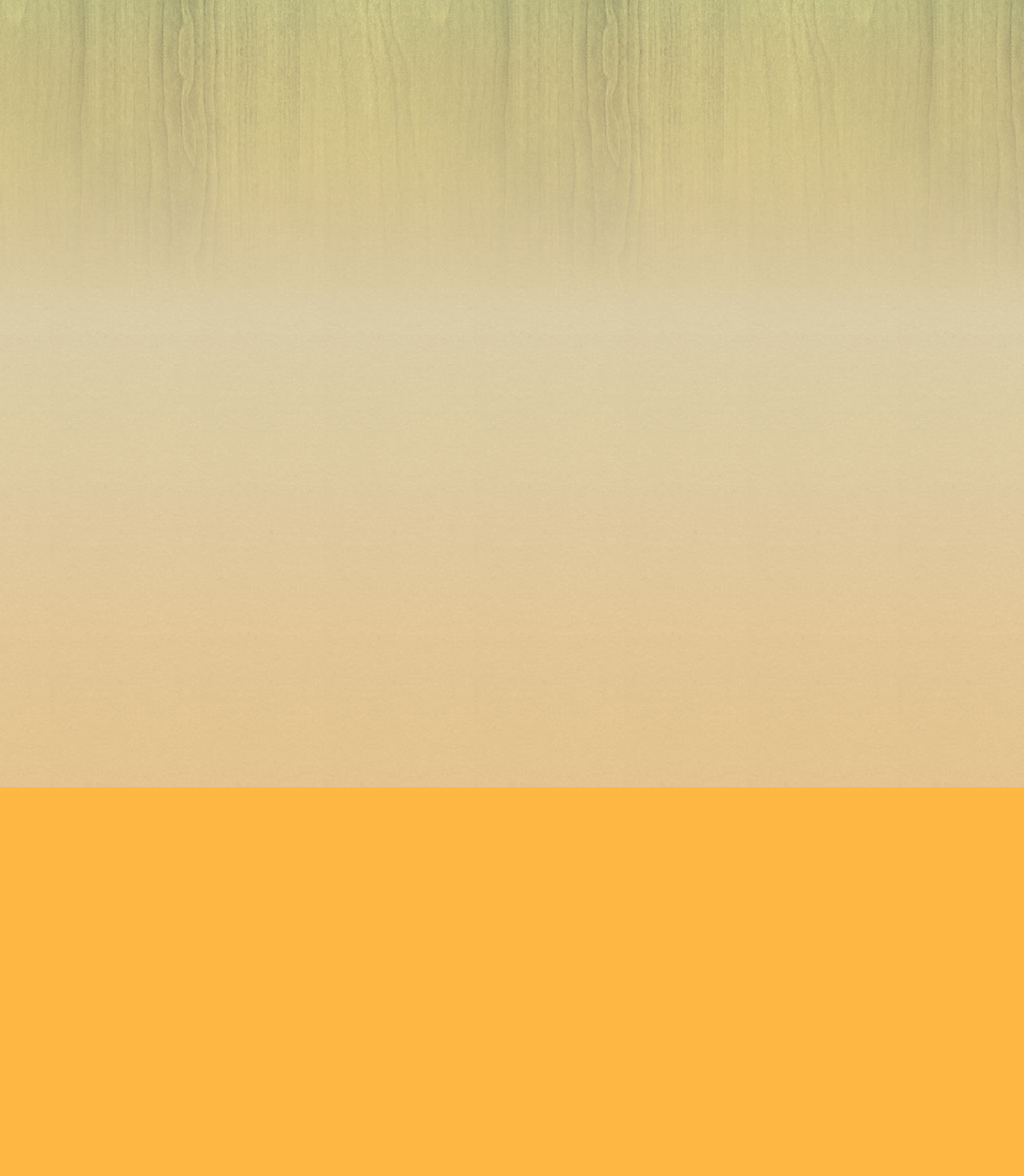
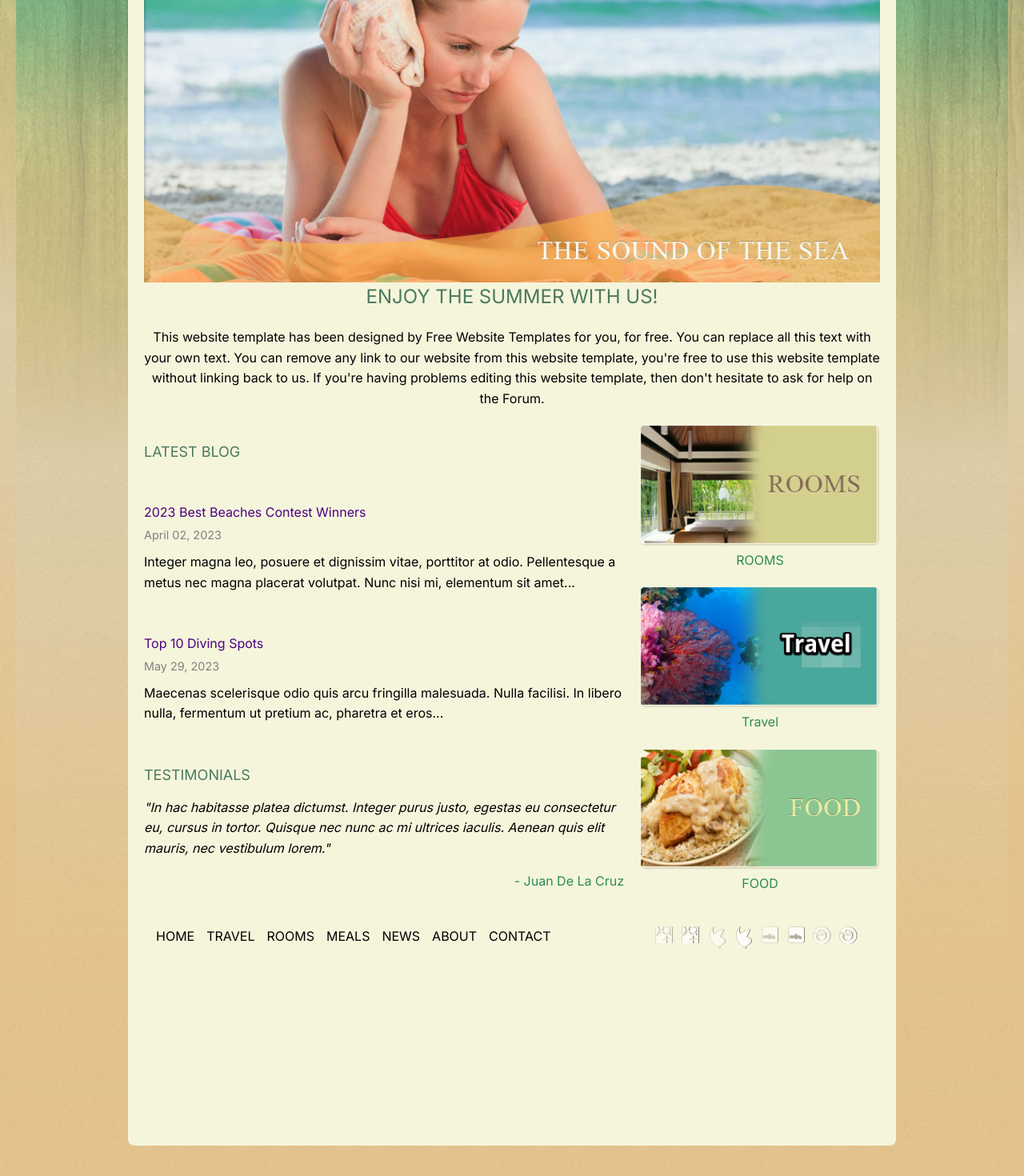
Before and after one commit to chibielora/snhu-capstone, a Next.js app in the folder client/: page / in a window 1280 px wide. Shown: the part 334-1804 px from the top of the page at 80% size. Before the commit the page ends 1318 px from the top, so only its background shows below. Built offline with nearby package versions, Linux system fonts and the light colour scheme.

Commit message:
new configs in css sheet

```diff
--- a/client/src/app/globals.css
+++ b/client/src/app/globals.css
@@ -1,6 +1,20 @@
 @tailwind base;
 @tailwind components;
 @tailwind utilities;
+
+body {
+  font-family: Arial, sans-serif;
+  margin: 0;
+  padding: 0;
+  color: rgb(var(--foreground-rgb));
+  background: #ffb744 url(/images/bg-body.jpg) repeat left bottom;
+}
+
+.background {
+  background: url(/images/bg-pattern.jpg) repeat-x center top;
+  min-height: 100vh;
+  padding: 20px;
+}
 
 :root {
   --foreground-rgb: 0, 0, 0;
@@ -16,18 +30,460 @@
   }
 }
 
-body {
-  color: rgb(var(--foreground-rgb));
-  background: #ffb744 url(/images/bg-body.jpg) repeat left bottom;
-}
-
-.background {
-  background: url(/images/bg-pattern.jpg) repeat-x center top;
-  min-height: 1318px;
-}
-
 @layer utilities {
   .text-balance {
     text-wrap: balance;
   }
 }
+
+.content {
+  max-width: 960px;
+  margin: 0 auto;
+  background-color: #f5f5dc;
+  padding: 20px;
+  border-radius: 8px;
+}
+
+.header-image img {
+  width: 100%;
+  height: auto;
+}
+
+.main-title {
+  color: #2e8b57;
+  text-align: center;
+}
+
+.description {
+  text-align: center;
+  margin-bottom: 20px;
+}
+
+.content-grid {
+  display: flex;
+  gap: 20px;
+}
+
+.left-column {
+  flex: 2;
+}
+
+.right-column {
+  flex: 1;
+}
+
+.section-title {
+  color: #2e8b57;
+}
+
+.blog-post h3 {
+  color: #4b0082;
+  margin-bottom: 5px;
+  margin-top: 50px;
+}
+
+.date {
+  color: #808080;
+  font-size: 0.9em;
+  margin-bottom: 10px;
+}
+.test{
+  margin-top: 50px;
+}
+
+.feature-box {
+  text-align: center;
+  margin-bottom: 20px;
+}
+
+.feature-box img {
+  width: 100%;
+  border-radius: 8px;
+}
+
+.feature-box p {
+  color: #2e8b57;
+  margin-top: 5px;
+}
+
+.horizontal-image {
+  display: block; /* Ensure image is displayed as a block-level element */
+  transform: rotate(90deg); /* Rotate the image 90 degrees */
+  transform-origin: top left; /* Adjust the rotation origin if needed */
+  color: #020101;
+}
+
+.testimonial {
+  margin-top: 20px;
+}
+
+.quote {
+  font-style: italic;
+}
+
+.author {
+  text-align: right;
+  color: #2e8b57;
+}
+
+.footer {
+  gap: 20px;
+  margin-top: 20px;
+}
+
+.footer a {
+  color: #020101;
+  text-decoration: none;
+}
+.foots{
+  display: flex;
+  justify-content: space-around;
+}
+.lin{
+  margin-left: 15px;
+}
+.meals-container {
+  max-width: 1000px;
+  margin: 0 auto;
+  padding: 20px;
+  background-color: #f5f5dc;
+}
+
+.main-title {
+  color: #4a7a60;
+  font-size: 24px;
+  margin-bottom: 20px;
+}
+
+.meal-section {
+  margin-bottom: 30px;
+}
+
+.section-title {
+  color: #4a7a60;
+  font-size: 18px;
+  margin-bottom: 15px;
+}
+
+.seafood-special {
+  border: 1px solid #ddd;
+  padding: 10px;
+}
+
+.seafood-image {
+  width: 100%;
+  height: auto;
+  margin-bottom: 10px;
+}
+
+.seafood-description h3 {
+  color: #4a7a60;
+  margin-bottom: 5px;
+}
+
+.seafood-description p {
+  color: #666;
+  font-size: 14px;
+}
+
+.desserts-gallery {
+  display: flex;
+  justify-content: space-between;
+}
+
+.desserts-gallery img {
+  width: 32%;
+  height: auto;
+}
+.travel-container {
+  max-width: 1200px;
+  margin: 0 auto;
+  padding: 20px;
+  background-color: #f5f5dc;
+}
+
+.main-title {
+  color: #4a7a60;
+  font-size: 24px;
+  margin-bottom: 20px;
+}
+
+.trips-grid {
+  display: grid;
+  grid-template-columns: repeat(3, 1fr);
+  gap: 20px;
+}
+
+.trip-card {
+  background-color: #333;
+  color: #fff;
+  padding: 15px;
+  border-radius: 5px;
+}
+
+.trip-card h2 {
+  font-size: 18px;
+  margin-bottom: 10px;
+}
+
+.trip-image {
+  width: 100%;
+  height: 200px;
+  object-fit: cover;
+  border-radius: 5px;
+  margin-bottom: 10px;
+}
+
+.trip-location {
+  font-size: 14px;
+  color: #ccc;
+  margin-bottom: 5px;
+}
+
+.trip-price {
+  font-size: 14px;
+  color: #fff;
+  margin-bottom: 10px;
+}
+
+.trip-description {
+  font-size: 14px;
+  line-height: 1.4;
+}
+
+@media (max-width: 768px) {
+  .trips-grid {
+    grid-template-columns: 1fr;
+  }
+}
+.rooms-container {
+  max-width: 1000px;
+  margin: 0 auto;
+  padding: 20px;
+  background-color: #f5f5dc;
+}
+
+.main-title {
+  color: #4a7a60;
+  font-size: 24px;
+  margin-bottom: 20px;
+}
+
+.room-card {
+  display: flex;
+  margin-bottom: 30px;
+  border-bottom: 1px solid #ccc;
+  padding-bottom: 20px;
+}
+
+.room-image {
+  width: 300px;
+  height: 200px;
+  object-fit: cover;
+  margin-right: 20px;
+}
+
+.room-info {
+  flex: 1;
+}
+
+.room-title {
+  color: #4a7a60;
+  font-size: 20px;
+  margin-bottom: 10px;
+}
+
+.room-description {
+  font-size: 14px;
+  line-height: 1.4;
+  margin-bottom: 10px;
+}
+
+.room-rate {
+  display: inline-block;
+  border: 1px solid #4a7a60;
+  padding: 5px 10px;
+  font-size: 14px;
+  color: #4a7a60;
+}
+
+@media (max-width: 768px) {
+  .room-card {
+    flex-direction: column;
+  }
+
+  .room-image {
+    width: 100%;
+    margin-right: 0;
+    margin-bottom: 10px;
+  }
+}
+.contact-container {
+  max-width: 1000px;
+  margin: 0 auto;
+  padding: 20px;
+  background-color: #f5f5dc;
+}
+
+.main-title {
+  color: #4a7a60;
+  font-size: 24px;
+  margin-bottom: 20px;
+}
+
+.contact-content {
+  display: flex;
+  justify-content: space-between;
+}
+
+.contact-info {
+  flex: 1;
+  padding-right: 20px;
+}
+
+.contact-info h2 {
+  color: #4a7a60;
+  font-size: 18px;
+  margin-bottom: 15px;
+}
+
+.contact-info p {
+  margin-bottom: 15px;
+  font-size: 14px;
+}
+
+.contact-form {
+  flex: 2;
+  background-color: #fff;
+  padding: 20px;
+  border: 1px solid #ccc;
+}
+
+.form-group {
+  margin-bottom: 15px;
+}
+
+.form-group label {
+  display: block;
+  margin-bottom: 5px;
+  font-size: 14px;
+  color: #666;
+}
+
+.form-group input,
+.form-group textarea {
+  width: 100%;
+  padding: 8px;
+  border: 1px solid #ccc;
+  font-size: 14px;
+}
+
+.form-group textarea {
+  height: 100px;
+}
+
+.submit-btn {
+  background-color: #4a7a60;
+  color: #fff;
+  border: none;
+  padding: 10px 20px;
+  font-size: 14px;
+  cursor: pointer;
+}
+
+.submit-btn:hover {
+  background-color: #3a6a50;
+}
+
+@media (max-width: 768px) {
+  .contact-content {
+    flex-direction: column;
+  }
+
+  .contact-info {
+    margin-bottom: 20px;
+    padding-right: 0;
+  }
+}
+/* About.css */
+.about-container {
+  max-width: 1000px;
+  margin: 0 auto;
+  padding: 20px;
+  background-color: #f5f5dc;
+}
+
+h1 {
+  color: #2c5e2e;
+  font-size: 24px;
+}
+
+h2 {
+  color: #2c5e2e;
+  font-size: 18px;
+  margin-top: 20px;
+}
+
+p {
+  line-height: 1.6;
+  margin-bottom: 15px;
+}
+.news-container {
+  display: flex;
+  max-width: 1000px;
+  margin: 0 auto;
+  padding: 20px;
+  background-color: #f5f5dc;
+}
+
+.main-news {
+  flex: 3;
+  margin-right: 20px;
+}
+
+.main-title {
+  color: #4a7a60;
+  font-size: 24px;
+  margin-bottom: 20px;
+}
+
+.news-image {
+  width: 100%;
+  height: auto;
+  margin-bottom: 10px;
+}
+
+.news-content h2 {
+  color: #4a7a60;
+  margin-bottom: 5px;
+}
+
+.news-content p {
+  color: #666;
+  font-size: 14px;
+}
+
+.sidebar {
+  flex: 1;
+}
+
+.latest-news, .vacation-tips {
+  margin-bottom: 20px;
+}
+
+.latest-news h3, .vacation-tips h3 {
+  color: #4a7a60;
+  font-size: 18px;
+  margin-bottom: 10px;
+}
+
+.latest-news ul, .vacation-tips ul {
+  list-style: none;
+  padding: 0;
+}
+
+.latest-news li, .vacation-tips li {
+  margin-bottom: 5px;
+  color: #666;
+  font-size: 14px;
+}
--- a/client/src/app/page.js
+++ b/client/src/app/page.js
@@ -1,8 +1,74 @@
 import Image from "next/image";
+
+// export default function Home() {
+//   return (
+//     <main className="flex min-h-screen flex-col items-center justify-between p-24">
+//     </main>
+//   );
+// }
 
 export default function Home() {
   return (
-    <main className="flex min-h-screen flex-col items-center justify-between p-24">
+    <main className="flex min-h-screen flex-col items-center justify-between p-24 background">
+      <div className="content">
+        <div className="header-image">
+          <img src="/images/sea-sound.jpg" alt="Sea Sound"/>
+        </div>
+        <h1 className="main-title">ENJOY THE SUMMER WITH US!</h1>
+        <p className="description">
+          This website template has been designed by <a href="https://www.freewebsitetemplates.com">Free Website Templates</a> for you, for free. You can replace all this text with your own text. You can remove any link to our website from this website template, you're free to use this website template without linking back to us. If you're having problems editing this website template, then don't hesitate to ask for help on the <a href="https://www.freewebsitetemplates.com/forum">Forum</a>.
+        </p>
+
+        <div className="content-grid">
+          <div className="left-column">
+            <h2 className="section-title">LATEST BLOG</h2>
+            <div className="blog-post">
+              <h3>2023 Best Beaches Contest Winners</h3>
+              <p className="date">April 02, 2023</p>
+              <p>Integer magna leo, posuere et dignissim vitae, porttitor at odio. Pellentesque a metus nec magna placerat volutpat. Nunc nisi mi, elementum sit amet...</p>
+            </div>
+            <div className="blog-post">
+              <h3>Top 10 Diving Spots</h3>
+              <p className="date">May 29, 2023</p>
+              <p>Maecenas scelerisque odio quis arcu fringilla malesuada. Nulla facilisi. In libero nulla, fermentum ut pretium ac, pharetra et eros...</p>
+            </div>
+            <div className="blog-post test">
+          <h2 className="section-title">TESTIMONIALS</h2>
+          <p className="quote">"In hac habitasse platea dictumst. Integer purus justo, egestas eu consectetur eu, cursus in tortor. Quisque nec nunc ac mi ultrices iaculis. Aenean quis elit mauris, nec vestibulum lorem."</p>
+          <p className="author">- Juan De La Cruz</p>
+        </div>
+          </div>
+          <div className="right-column">
+            <div className="feature-box">
+              <img src="/images/rooms.png" alt="Rooms" />
+              <p>ROOMS</p>
+            </div>
+            <div className="feature-box">
+              <img src="/images/dive-site.png" alt="Travel" />
+              <p>Travel</p>
+            </div>
+            <div className="feature-box">
+              <img src="/images/food.png" alt="Food" />
+              <p>FOOD</p>
+            </div>
+          </div>
+        </div>
+
+
+
+        <div className="footer flex justify-between">
+          <div className="foots">
+          <a href="#" className="lin">HOME</a>
+          <a href="#" className="lin">TRAVEL</a>
+          <a href="#" className="lin">ROOMS</a>
+          <a href="#" className="lin">MEALS</a>
+          <a href="#" className="lin">NEWS</a>
+          <a href="#" className="lin">ABOUT</a>
+          <a href="#" className="lin">CONTACT</a>
+          </div>
+          <img src="/images/icons.png" alt="Icons" className="horizontal-image"/>
+        </div>
+      </div>
     </main>
   );
 }
```
Also changed, not shown: client/src/app/news/page.js (renamed from client/src/app/about/news/page.js).
